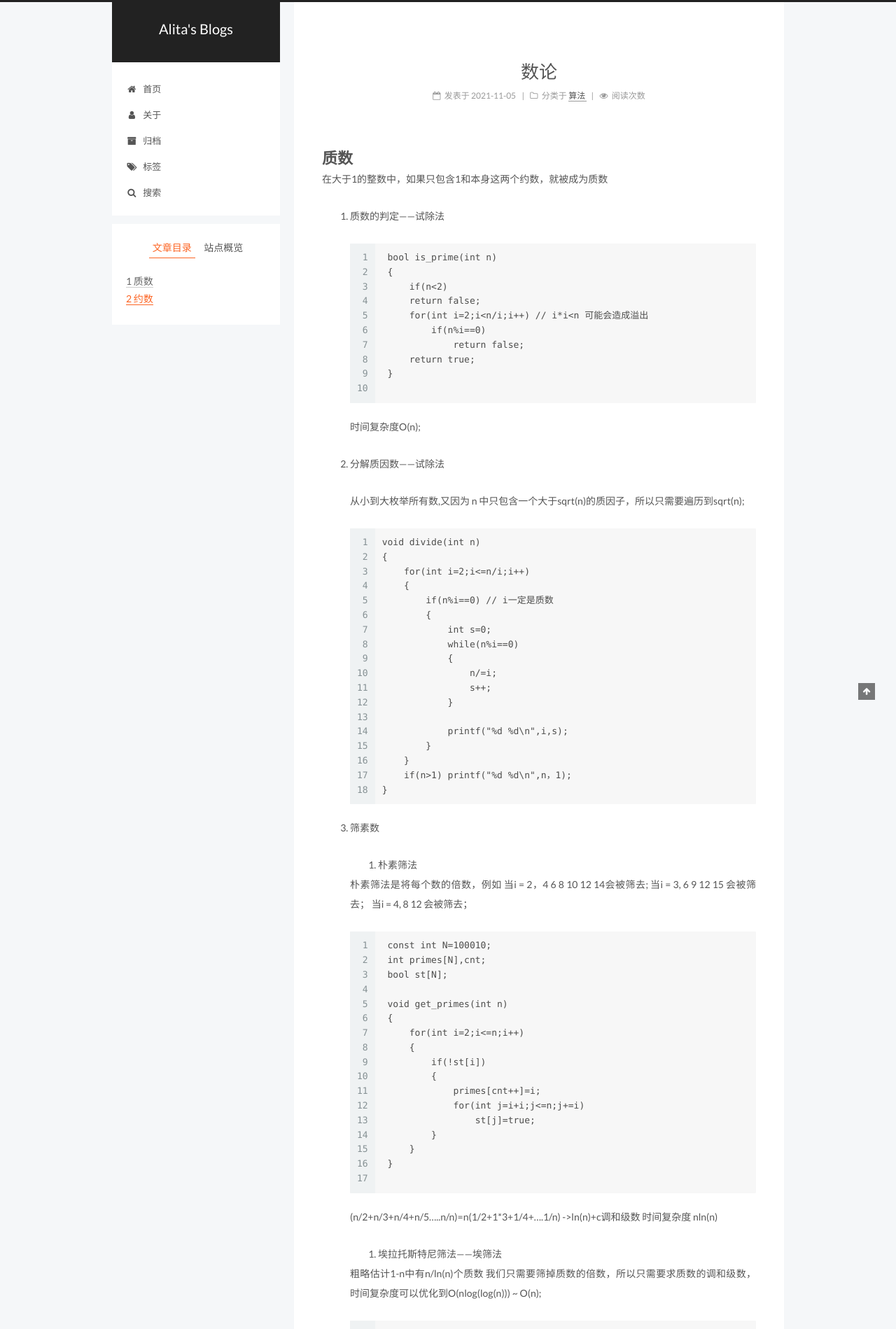
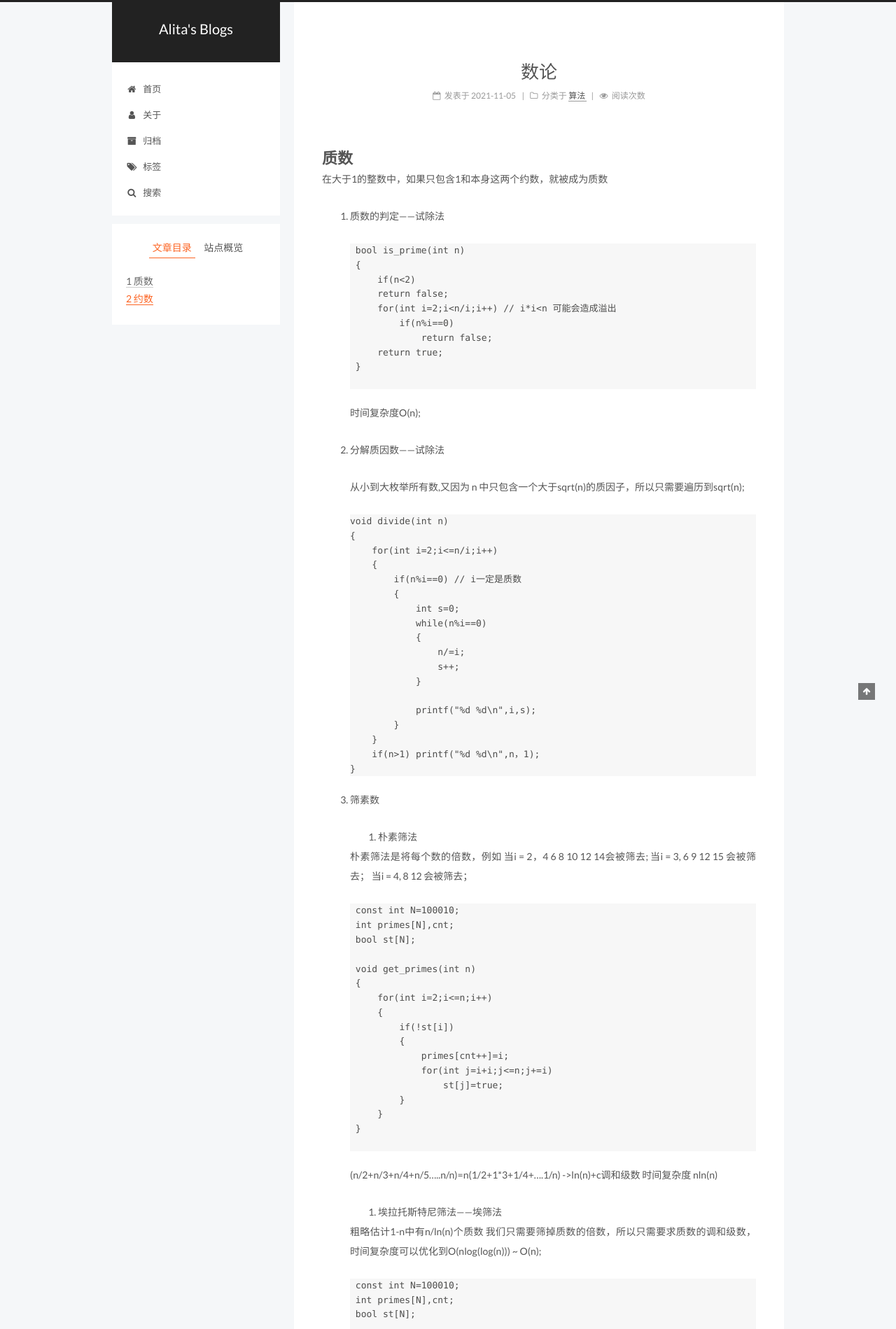
Before and after one commit to AngelAlita/Alita, a Jekyll site: the page built from _posts/2021-11-05-数论.md, in a window 1280 px wide. Shown: the top 1899 px of the page at 70% size. Built offline with Jekyll 4.4.1, drawn with Linux system fonts in a browser that asks for light colours; some of the changed text lies outside the part shown.

Commit message:
Update 2021-11-05-数论.md

````diff
--- a/_posts/2021-11-05-数论.md
+++ b/_posts/2021-11-05-数论.md
@@ -9,7 +9,7 @@ categories: 算法
 
 1. 质数的判定——试除法
 
-    ```
+    ```C++
     bool is_prime(int n)
     {
         if(n<2)
@@ -26,7 +26,7 @@ categories: 算法
 2. 分解质因数——试除法
 
    从小到大枚举所有数,又因为 n 中只包含一个大于sqrt(n)的质因子，所以只需要遍历到sqrt(n);
-   ```
+   ```C++
    void divide(int n)
    {
        for(int i=2;i<=n/i;i++)
@@ -54,7 +54,7 @@ categories: 算法
     当i = 2，4 6 8 10 12 14会被筛去;
     当i = 3, 6 9 12 15 会被筛去；
     当i = 4, 8 12 会被筛去；
-    ```
+    ```C++
     const int N=100010;
     int primes[N],cnt;
     bool st[N];
@@ -80,7 +80,7 @@ categories: 算法
 
     粗略估计1-n中有n/ln(n)个质数
     我们只需要筛掉质数的倍数，所以只需要求质数的调和级数，时间复杂度可以优化到O(nlog(log(n))) ~ O(n);
-    ```
+    ```C++
     const int N=100010;
     int primes[N],cnt;
     bool st[N];
@@ -106,7 +106,7 @@ categories: 算法
 
     对于一个合数x,假设primes[j]是x的最小质因子，当i枚举到x/primes[j]的时候就会被筛掉。
     每个数只会被晒一次，所以是线性的。保证每个数都是被最小质因子筛掉。
-    ```
+    ```C++
     const int N=100010;
     int primes[N],cnt;
     bool st[N];
@@ -129,7 +129,7 @@ categories: 算法
 1. 试除法求一个数的所有约数
 
     从小到大枚举n的约束，约数也是成对出现，判断一下边界条件。
-   ```
+   ```C++
    vector<int> get_divisiors(int n)
    {
        vector<int> res;
@@ -143,13 +143,13 @@ categories: 算法
         return res;
    }
     时间复杂度O(sqrt(n))；
-   ```
+   ```C++
 2. 约数个数
 
    int 范围内，一个数的最多约数个数为1500个左右
 
    (&alpha;1+1)(&alpha;2+1)(&alpha;3+1)····· (&alpha;k+1)
-   ```
+   ```C++
    unordered_map<int,int> primes;
     const int mod=1e9+7;
     for(int i=2;i<=x/i;i++)
@@ -169,8 +169,8 @@ categories: 算法
 3. 约数之和
 
     约数和定理
-    ($p_1^0$+$p_1^1$+····+$p_1^a1$)····($p_k^0$+$p_k^1$+····+$p_k^ak$)
-    ```
+    (p1^0+p1^1+p1^2+…p1^a1)(p2^0+p2^1+p2^2+…p2^a2)…(pk^0+pk^1+pk^2+…pk^ak）
+    ```C++
     unordered_map<int,int> primes;
     const int mod=1e9+7;
     for(int i=2;i<=x/i;i++)
@@ -195,13 +195,13 @@ categories: 算法
     ```
 4. 欧几里得算法（辗转相除法）
 
-    d|a,d|b ,d|ax+by
+    d$|$a,d$|$b ,d$|$ax+by
 
-    (a,b) ~ (b,a%b)
+    (a,b)~(b,amodb)
 
-    a%b=a-c*b
+    a mod b=a-c*b
 
-    ```
+    ```C++
     int gcd(int a,int b)
     {
         retunr b==0?a:gcd(b,a%b);
````
